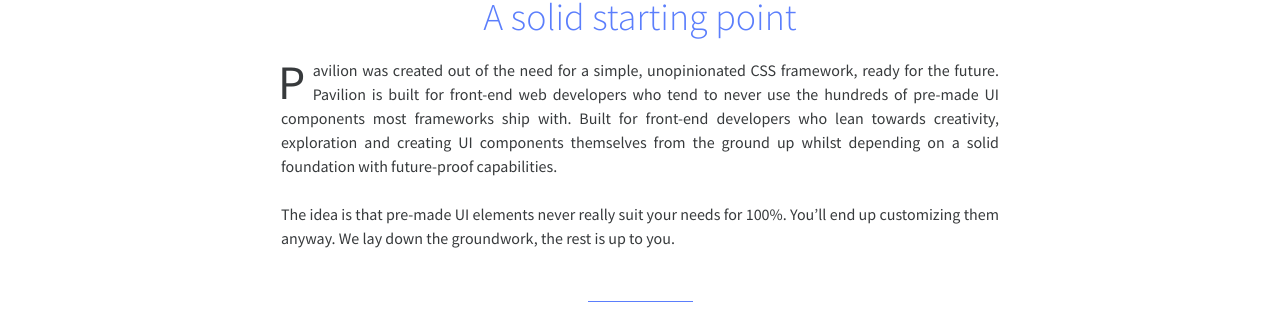
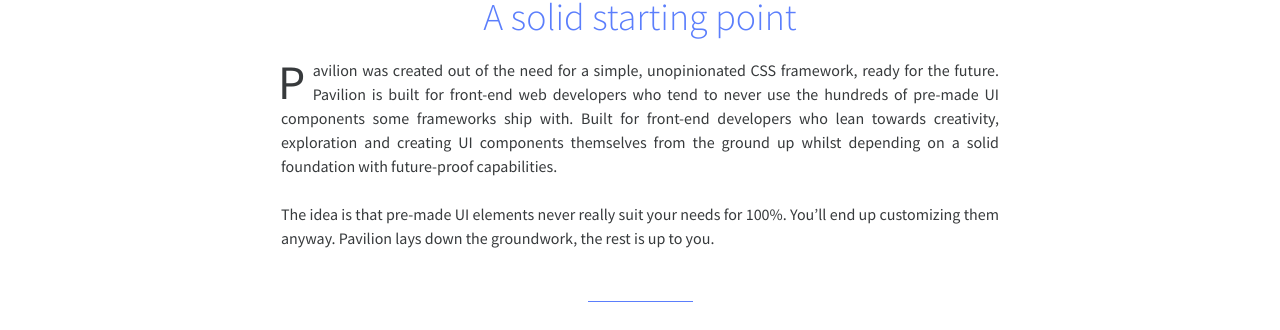
Before and after one commit to getpavilion/getpavilion.github.io, a Jekyll site: the page built from index.html, in a window 1280 px wide. Shown: the part 794-1124 px from the top of the page. Built offline with Jekyll 4.4.1, drawn with Linux system fonts in a browser that asks for light colours; comment, search, counter and statistics services are not loaded.

```diff
--- a/index.html
+++ b/index.html
@@ -65,10 +65,10 @@ type: home
     <div class="introduction">
         <h2 class="intro-title text-center">A solid starting point</h2>
         <p class="intro-text dropcap">
-            Pavilion was created out of the need for a simple, unopinionated CSS framework, ready for the future. Pavilion is built for front-end web developers who tend to never use the hundreds of pre-made UI components most frameworks ship with.
+            Pavilion was created out of the need for a simple, unopinionated CSS framework, ready for the future. Pavilion is built for front-end web developers who tend to never use the hundreds of pre-made UI components some frameworks ship with.
             Built for front-end developers who lean towards creativity, exploration and creating UI components themselves from the ground up whilst depending on a solid foundation with future-proof capabilities.
             <br><br>
-            The idea is that pre-made UI elements never really suit your needs for 100%. You’ll end up customizing them anyway. We lay down the groundwork, the rest is up to you.
+            The idea is that pre-made UI elements never really suit your needs for 100%. You’ll end up customizing them anyway. Pavilion lays down the groundwork, the rest is up to you.
         </p>
     </div>
     <div class="devider-center"></div>
```
Also changed, not shown: _posts/2015-12-23-contribute.markdown (+8 -0 lines).
